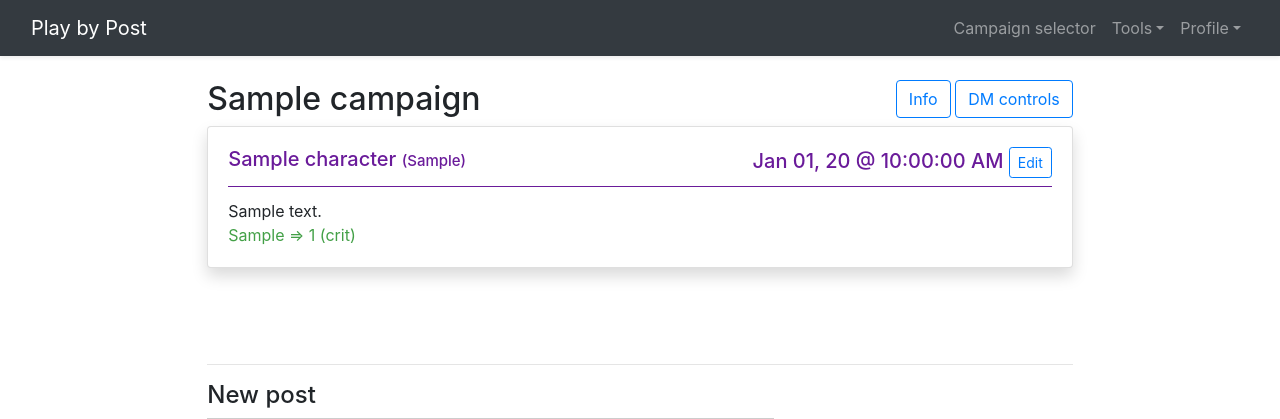
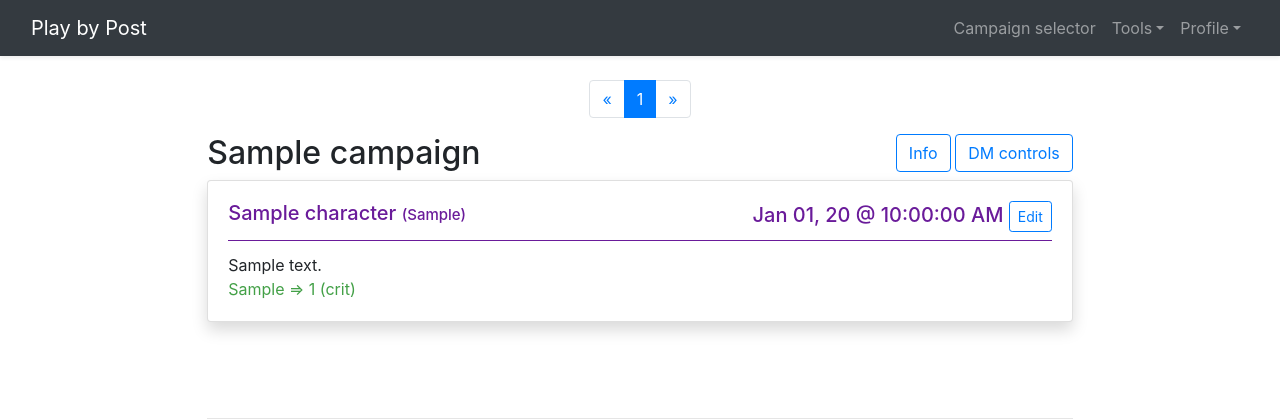
Before and after one commit to Celeo/PlayByPost, a Flask app: page /campaign/1/posts in a window 1280 px wide. Shown: the top 419 px of the page. Run offline with Flask 2, Linux system fonts and the light colour scheme; a user stored in the database is signed in; tables that the repository leaves empty hold one stand-in row (values such as "Sample post"); data that the repository does not hold is empty; parts of the project's set-up code (start-up, migrations or seed data) failed here and were passed over; some libraries are stand-ins or nearby versions.

Commit message:
Pagination

```diff
--- a/pbp/blueprint.py
+++ b/pbp/blueprint.py
@@ -27,6 +27,7 @@ from .shared import db
 from .util import (
     is_safe_url,
     is_valid_email,
+    pagination_pages,
     roll_dice
 )
 
@@ -75,13 +76,22 @@ def campaign_create():
 @blueprint.route('/campaign/<int:campaign_id>/posts')
 @blueprint.route('/campaign/<int:campaign_id>/posts/<int:page>')
 def campaign_posts(campaign_id, page=1):
-    # TODO pagination
     campaign = Campaign.query.get(campaign_id)
     if not campaign:
         flash('Could not find campaign with that id', 'error')
         return redirect(url_for('.campaigns'))
-    posts = Post.query.filter_by(campaign_id=campaign_id).all()
-    return render_template('campaign_posts.jinja2', campaign=campaign, posts=posts)
+    query = Post.query.filter_by(campaign_id=campaign_id)
+    if current_user.posts_newest_first:
+        query = query.order_by(Post.id.desc())
+    pagination = query.paginate(page=page, per_page=current_user.posts_per_page)
+    return render_template(
+        'campaign_posts.jinja2',
+        campaign=campaign,
+        posts=pagination.items,
+        pages=pagination.pages,
+        page=page,
+        pagination_pages=pagination_pages
+    )
 
 
 @blueprint.route('/campaign/<int:campaign_id>/info')
--- a/pbp/templates/campaign_posts.jinja2
+++ b/pbp/templates/campaign_posts.jinja2
@@ -6,7 +6,26 @@
 {% block body %}
 
 <div class="container-medium">
-  {# TODO pagination #}
+  <nav class="d-flex justify-content-around">
+    <ul class="pagination">
+      <li class="page-item">
+        <a href="{{ url_for('base.campaign_posts', campaign_id=campaign.id, page=1) }}" class="page-link">
+          <span aria-hidden="true">&laquo;</span>
+          <span class="sr-only">First</span>
+        </a>
+      </li>
+      {% for p in pagination_pages(page, pages) %}
+        <li class="page-item{% if p == page %} active{% endif %}"><a href="{{ url_for('base.campaign_posts', campaign_id=campaign.id, page=p) }}" class="page-link">{{ p }}</a></li>
+      {% endfor %}
+      <li class="page-item">
+        <a href="{{ url_for('base.campaign_posts', campaign_id=campaign.id, page=pages) }}" class="page-link">
+          <span aria-hidden="true">&raquo;</span>
+          <span class="sr-only">Last</span>
+        </a>
+      </li>
+    </ul>
+  </nav>
+
   <div class="clearfix">
     <h2 class="float-left">{{ campaign.name }}</h2>
     <div class="float-right">
--- a/pbp/templates/help.jinja2
+++ b/pbp/templates/help.jinja2
@@ -6,7 +6,7 @@
   <h1>Help</h1>
   <div style="padding-bottom: 5rem;"></div>
   {# TODO #}
-  <h4>Nothing here yet!</h4>
+  <h4>This isn't done yet</h4>
 </div>
 
 {% endblock %}
--- a/pbp/util.py
+++ b/pbp/util.py
@@ -78,3 +78,11 @@ def roll_dice(character, s):
 
 def is_valid_email(email):
     return re.match(r'.+@(?:.+){2,}\.(?:.+){2,}', email)
+
+
+def pagination_pages(current_page, page_count):
+    return [
+        page for page in
+        [current_page - 2, current_page - 1, current_page, current_page + 1, current_page + 2]
+        if 0 < page <= page_count
+    ]
```
